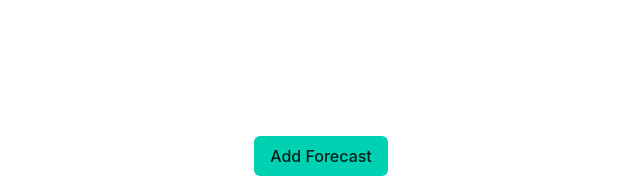
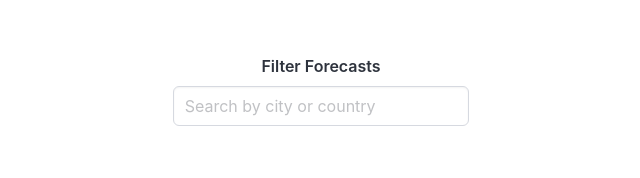
Before and after one commit to redasGoluenko/weather-app, a Vue app: page / in a window 1280 px wide. Shown: the part 195-373 px from the top of the page, without its empty margins (319-959 px from the left). Built offline with nearby package versions, Linux system fonts and the light colour scheme; no server answers.

Commit message:
Added search for added forecasts
Typing City name into search bar updates current list with matching City name.

```diff
--- a/src/App.vue
+++ b/src/App.vue
@@ -1,4 +1,18 @@
 <template>
+<!-- Filter Bar -->
+<div class="field mt-4">
+  <label class="label">Filter Forecasts</label>
+  <div class="control">
+    <input
+      class="input"
+      type="text"
+      v-model="filterText"
+      placeholder="Search by city or country"
+    />
+  </div>
+</div>
+
+
   <section class="section">
     <div class="container">
       <!-- Add Forecast button -->
@@ -95,7 +109,10 @@ const loading = ref(false)
 const error = ref('')
 const forecasts = ref<any[]>([])
 
-// Pagination state
+// Filter text
+const filterText = ref('')
+
+// Pagination
 const currentPage = ref(1)
 const pageSize = 10
 
@@ -120,12 +137,10 @@ function closeModal() {
 }
 
 function isCoordinates(input: string): boolean {
-  // Check if input is like: "lat,lon"
   return /^-?\d+(\.\d+)?\s*,\s*-?\d+(\.\d+)?$/.test(input.trim())
 }
 
 function isZipCode(input: string): boolean {
-  // Simple check: zip is 5 digits or digits + optional country code like "10001" or "10001,us"
   return /^\d{5}(,\w{2})?$/.test(input.trim())
 }
 
@@ -144,9 +159,7 @@ async function searchWeather() {
   try {
     if (isCoordinates(input)) {
       const [latStr, lonStr] = input.split(',')
-      const lat = parseFloat(latStr)
-      const lon = parseFloat(lonStr)
-      forecast.value = await getWeatherByCoords(lat, lon)
+      forecast.value = await getWeatherByCoords(parseFloat(latStr), parseFloat(lonStr))
     } else if (isZipCode(input)) {
       forecast.value = await getWeatherByZip(input)
     } else {
@@ -161,40 +174,40 @@ async function searchWeather() {
 
 function addForecast() {
   if (!forecast.value) return
-
-  // Avoid duplicates by city id (or any unique key)
   const exists = forecasts.value.some(f => f.id === forecast.value.id)
   if (!exists) {
     forecasts.value.push(forecast.value)
   }
-
   closeModal()
 }
 
-// Remove forecast by index
 function removeForecast(id: number) {
   forecasts.value = forecasts.value.filter(f => f.id !== id)
 }
 
-// Format UNIX time to local time string
 function formatTime(unixTime: number): string {
-  const date = new Date(unixTime * 1000)
-  return date.toLocaleTimeString()
+  return new Date(unixTime * 1000).toLocaleTimeString()
 }
 
-// Pagination: computed slice of forecasts
+// Filtered + paginated forecasts
+const filteredForecasts = computed(() => {
+  const term = filterText.value.trim().toLowerCase()
+  if (!term) return forecasts.value
+  return forecasts.value.filter(f =>
+    f.name.toLowerCase().includes(term) || f.sys.country.toLowerCase().includes(term)
+  )
+})
+
 const paginatedForecasts = computed(() => {
   const start = (currentPage.value - 1) * pageSize
-  return forecasts.value.slice(start, start + pageSize)
+  return filteredForecasts.value.slice(start, start + pageSize)
 })
 
-const pageCount = computed(() => Math.ceil(forecasts.value.length / pageSize))
+const pageCount = computed(() => Math.ceil(filteredForecasts.value.length / pageSize))
 
-// Reset to page 1 if forecasts or currentPage changes in invalid way
-watch([forecasts, currentPage], () => {
+watch([filteredForecasts, currentPage], () => {
   if (currentPage.value > pageCount.value) {
     currentPage.value = pageCount.value || 1
   }
 })
-
 </script>
```
